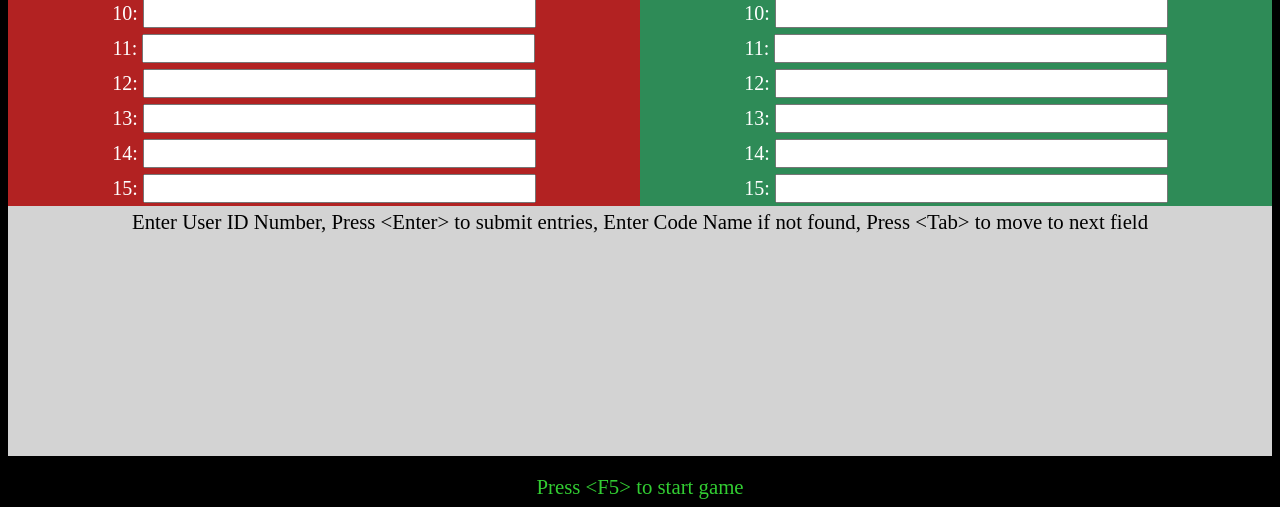
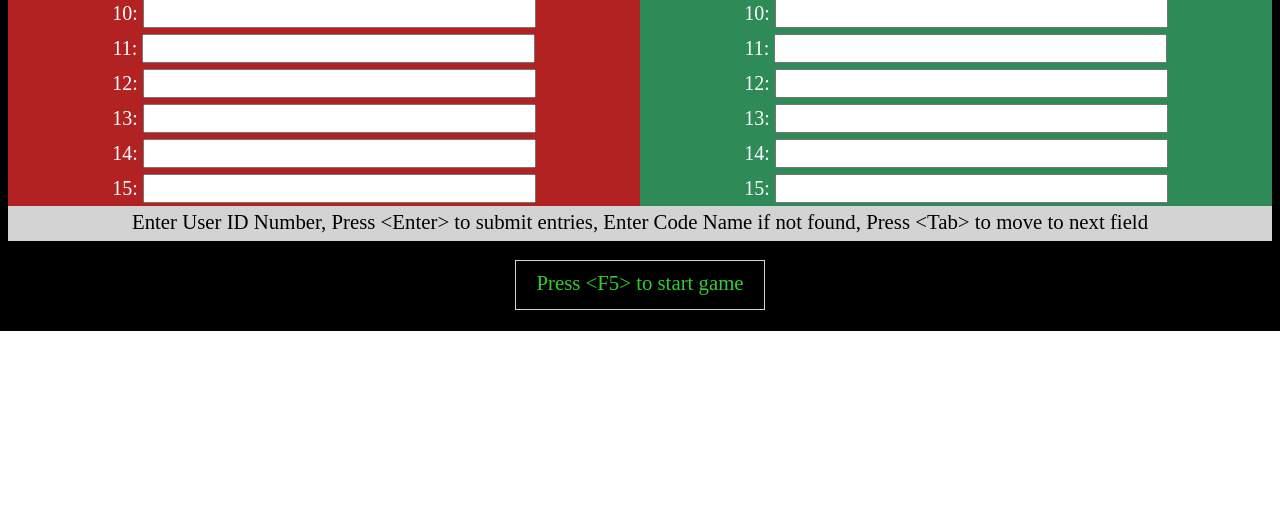
Before and after one commit to mighdz/SoftwareEngineeringTeam5, a Flask app: page /entry_screen in a window 1280 px wide. Shown: the part 469-976 px from the top of the page. After the commit the page ends 800 px from the top, so only its background shows below. Run offline with Flask 2, Linux system fonts and the light colour scheme; parts of the project's set-up code (start-up, migrations or seed data) failed here and were passed over.

Commit message:
Update EntryScreen.html

```diff
--- a/templates/EntryScreen.html
+++ b/templates/EntryScreen.html
@@ -11,21 +11,21 @@
 
 		.box1 {
 			width: 250px;
-			height: 375px;
+			height: 22px;
 			background: dimgray;
 			padding: 3px;
 		}
-/*
+
 		.box2 {
 			width: 250px;
 			height: 50px;
 			border: 1px solid lightgray;
 			text-align:center;
 			padding: 10px;
-		} */
+		}
 
 		.box3 {
-			height: 250px;
+			height: 35px;
 			text-align:center;
 			background: lightgray;
 			padding: 4px
```
